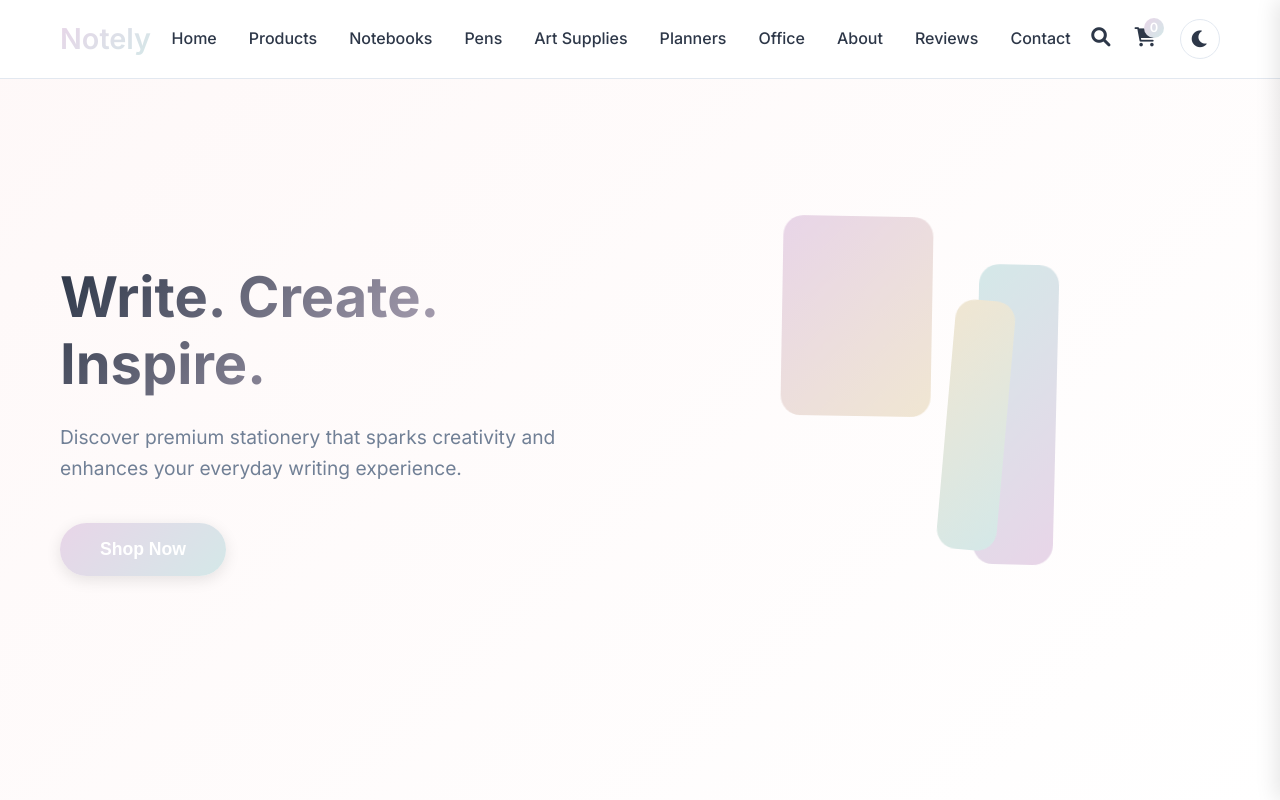
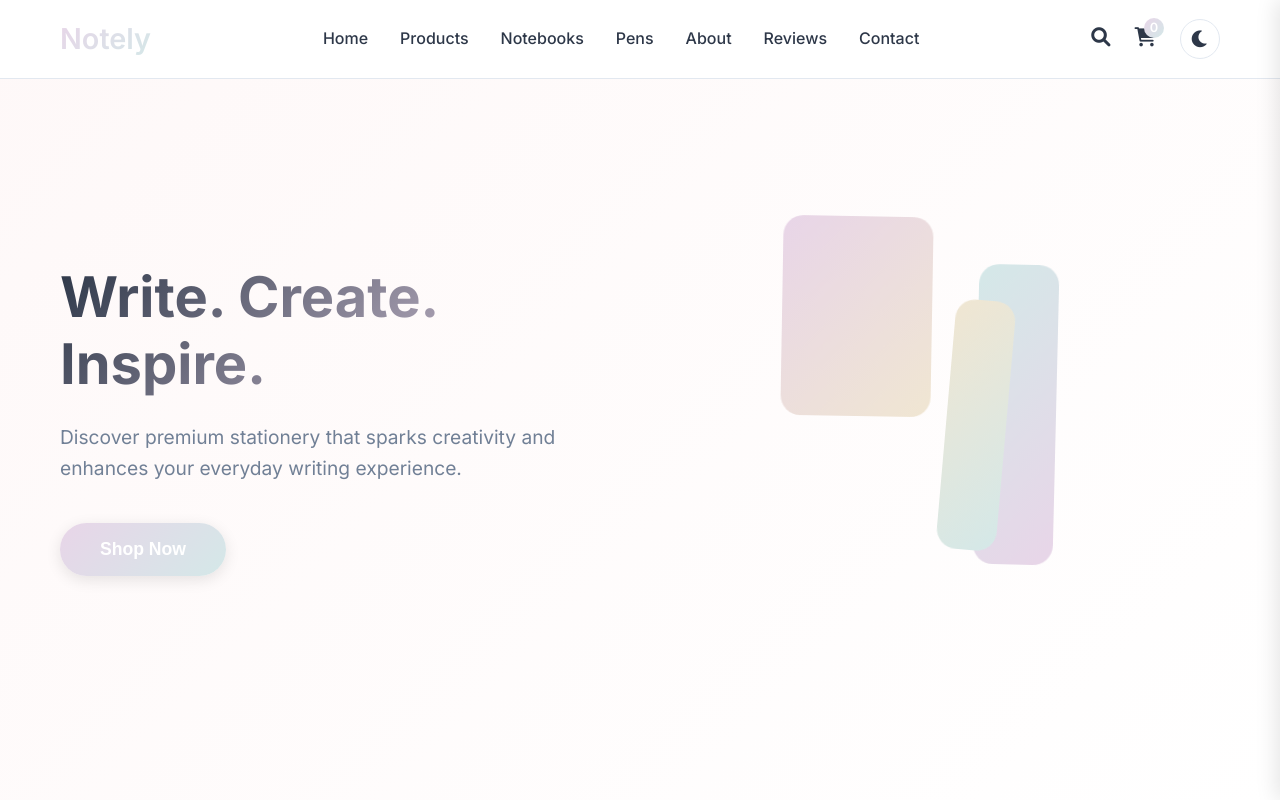
Before and after one commit to achk33/Notely, a plain HTML site: page index.html in a window 1280 px wide. Shown: the top 800 px of the page. Drawn offline with Linux system fonts and the light colour scheme.

Commit message:
Update navbar and product image - Remove Art Supplies, Planners, and Office from navbar - Change Spiral Bound Notebook image from nb2.jpg to nb5.jpg

```diff
--- a/index.html
+++ b/index.html
@@ -20,9 +20,6 @@
                 <li><a href="#products">Products</a></li>
                 <li><a href="notebooks.html">Notebooks</a></li>
                 <li><a href="pens.html">Pens</a></li>
-                <li><a href="art-supplies.html">Art Supplies</a></li>
-                <li><a href="planners.html">Planners</a></li>
-                <li><a href="office-essentials.html">Office</a></li>
                 <li><a href="#about">About</a></li>
                 <li><a href="#testimonials">Reviews</a></li>
                 <li><a href="#contact">Contact</a></li>
@@ -158,7 +155,7 @@
 
                 <div class="product-card">
                     <div class="product-image">
-                        <img src="assets/images/nb2.jpg" alt="Spiral Notebook">
+                        <img src="assets/images/nb5.jpg" alt="Spiral Notebook">
                         <div class="product-overlay">
                             <button class="quick-view">Quick View</button>
                         </div>
```
